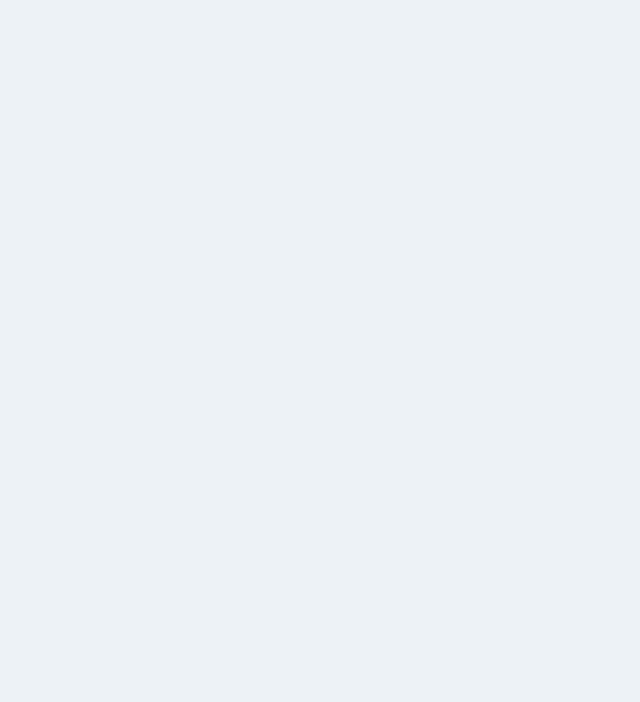
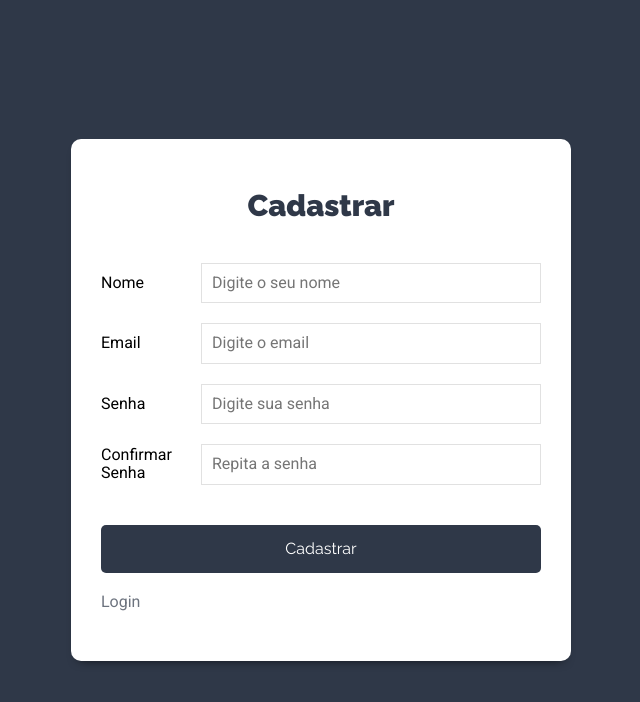
Before and after one commit to JulinhoDeveloper/Tasks-frontend, a React (Create React App) app: page /novaconta in a window 1280 px wide. Shown: the top 702 px of the page, without its empty margins (319-959 px from the left). Built offline with nearby package versions, Linux system fonts and the light colour scheme.

Commit message:
atualizando as telas de login e castro

```diff
--- a/src/App.js
+++ b/src/App.js
@@ -10,7 +10,7 @@ function App() {
    <Router>
      <Switch>
      <Route exact path="/" component={Login} />
-     <Route exact path="/nova-conta" component={NovaConta} />
+     <Route exact path="/novaconta" component={NovaConta} />
       <Route exact path="/projetos" component={Projetos} />
      </Switch>
    </Router>
--- a/src/components/auth/Login.js
+++ b/src/components/auth/Login.js
@@ -1,6 +1,5 @@
 import React, { useState } from 'react';
-
-
+import { Link} from 'react-router-dom';
 const Login = () => {
 
     // State para inuciar a sessao
@@ -22,6 +21,10 @@ const Login = () => {
     //usuário iniciar sessão
     const onSubmit = e =>{
         e.preventDefault();
+
+        // validar campos vazios
+
+
     }
 
     return(
@@ -58,6 +61,10 @@ const Login = () => {
                         <input type="submit" className="btn btn-primario btn-block" value="Acessar" />
                     </div>
                 </form>
+
+                <Link to={'/novaconta'} className="enlace-cuenta">
+                   Cadastrar
+                </Link>
             </div>
         </div>
     );
--- a/src/components/auth/NovaConta.js
+++ b/src/components/auth/NovaConta.js
@@ -1,11 +1,105 @@
-import react from 'react'
+import React, { useState } from 'react';
+import { Link} from 'react-router-dom';
+const NovaConta = () => {
 
-const NovaConta = () => {
-    return (
-        <div>
-            <h1>Nova Conta</h1>
+    // State para iniciar sessao
+    const [usuario, guardarUsuario] = useState({
+        nombre: '',
+        email: '',
+        password: '',
+        confirmar: ''
+    });
+
+
+
+    const {nombre, email, password, confirmar} = usuario;
+
+    const onChange = e => {
+        guardarUsuario({
+            ...usuario,
+            [e.target.name] : e.target.value
+        })
+    }
+
+    //usuário iniciar sessão
+    const onSubmit = e =>{
+        e.preventDefault();
+
+        // validar campos vazios
+
+
+    }
+
+    return(
+        <div className="form-usuario">
+            <div className="contenedor-form sombra-dark">
+                <h1>Cadastrar</h1>
+                <form
+                onSubmit={onSubmit}
+                >
+
+
+                       <div className="campo-form">
+                    <label htmlFor="email">Nome</label>
+                    <input
+                      type="text"
+                      id="nombre"
+                      name="nombre"
+                      placeholder="Digite o seu nome"
+                      value={nombre}
+                      onChange={onChange}
+                    />
+                    </div>
+
+
+                    <div className="campo-form">
+                    <label htmlFor="email">Email</label>
+                    <input
+                      type="email"
+                      id="email"
+                      name="email"
+                      placeholder="Digite o email"
+                      value={email}
+                      onChange={onChange}
+                    />
+                    </div>
+
+                    <div className="campo-form">
+                    <label htmlFor="password">Senha</label>
+                    <input
+                      type="password"
+                      id="password"
+                      name="password"
+                      placeholder="Digite sua senha"
+                      value={password}
+                      onChange={onChange}
+                    />
+                    </div>
+
+
+                    <div className="campo-form">
+                    <label htmlFor="confirmar">Confirmar Senha</label>
+                    <input
+                      type="password"
+                      id="confirmar"
+                      name="confirmar"
+                      placeholder="Repita a senha"
+                      value={confirmar}
+                      onChange={onChange}
+                    />
+                    </div>
+
+                    <div className="campo-form">
+                        <input type="submit" className="btn btn-primario btn-block" value="Cadastrar" />
+                    </div>
+                </form>
+
+                <Link to={'/'} className="enlace-cuenta">
+                  Login
+                </Link>
+            </div>
         </div>
-    )
+    );
 }
 
-export default NovaConta;
+export default NovaConta
```
